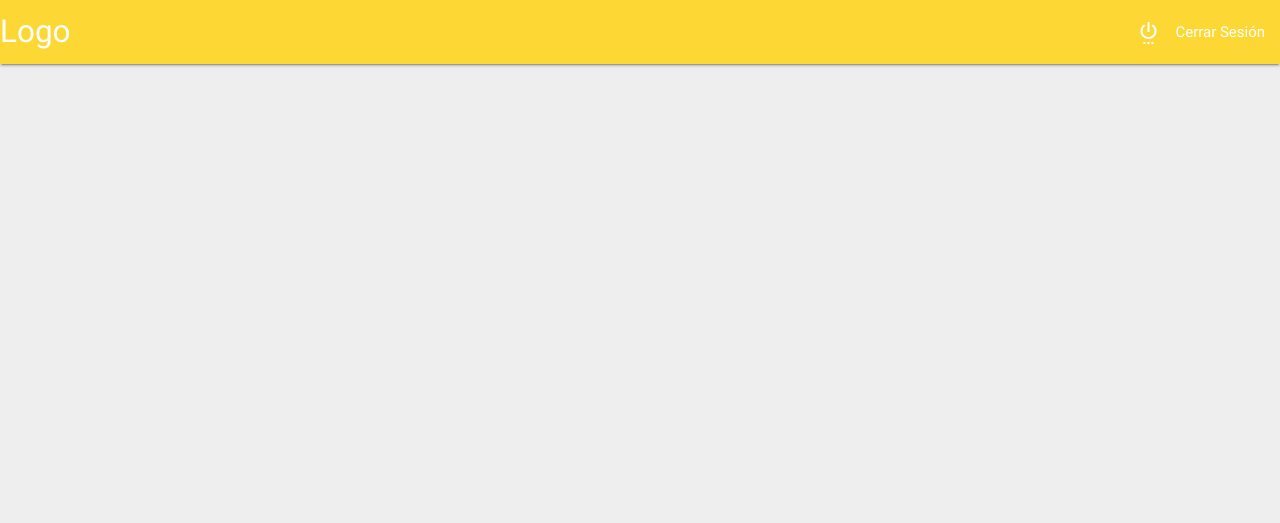
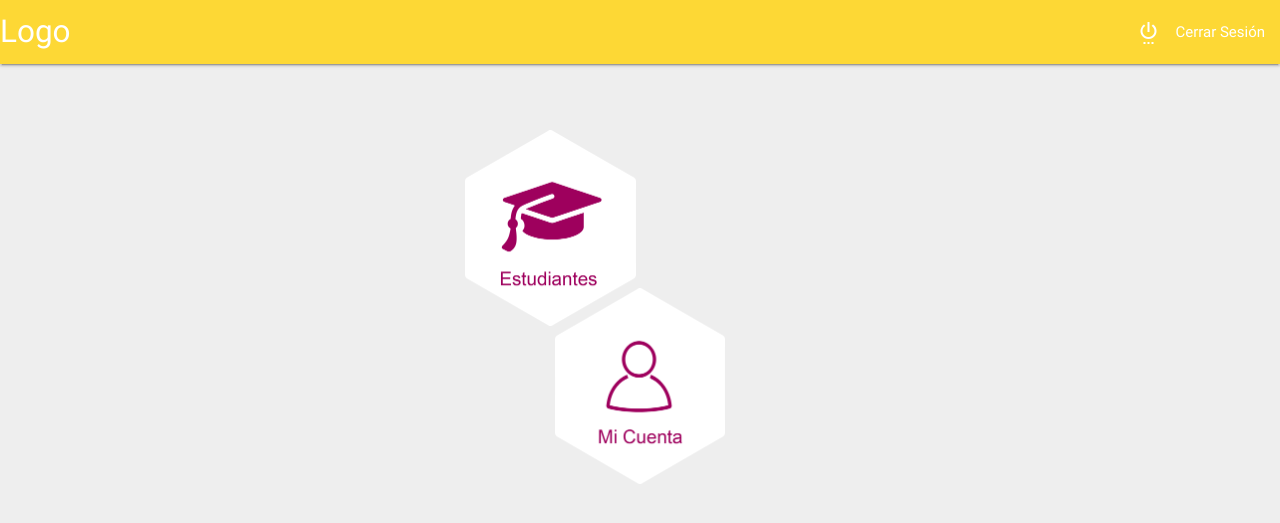
Before and after one commit to lunamrcc/Serendipia, a Django app: page /Admin in a window 1280 px wide. Shown: the top 523 px of the page. Run offline with Django 3.2, Linux system fonts and the light colour scheme.

Commit message:
Admin Menu - Empezando

```diff
--- /dev/null
+++ b/Index/static/Index/css/freelancer.css
@@ -0,0 +1,14 @@
+#AdminMiCuenta{
+    display: block;
+    margin-left: auto;
+    margin-right: auto;
+    margin-top: 25%;
+    width: 19%;
+}
+
+#AdminEstudiante{
+    display: block;
+    width: 19%;
+    margin-left: 30.5%;
+    margin-top: -39.5%;
+}
--- a/Index/templates/Index/dashboard_admin.html
+++ b/Index/templates/Index/dashboard_admin.html
@@ -1 +1,12 @@
 {% extends 'base.html' %}
+
+{% block content %}
+{% load static %}
+
+    <div class="container">
+        <img id="AdminMiCuenta" src="{% static "Index/img/Index_MiCuenta.png" %}"/>
+        <img id="AdminEstudiante" src="{% static "Index/img/Index_Estudiantes.png" %}"/>
+    </div>
+
+
+{% endblock content %}
--- a/Index/templates/base.html
+++ b/Index/templates/base.html
@@ -11,11 +11,13 @@
     <!--Import Google Icon Font-->
     <link href="https://fonts.googleapis.com/icon?family=Material+Icons" rel="stylesheet">
 
-    <!--Import materialize.css-->
+    <!--Import CSS (Materialize, Freelancer)-->
     <link type="text/css" href="{% static "Index/css/materialize.min.css" %}" rel="stylesheet" media="screen,projection">
+    <link type="text/css" href="{% static "Index/css/freelancer.css" %}" rel="stylesheet" media="screen,projection">
 
 
 </head>
+
 <body class="grey lighten-3">
 
   <nav>
@@ -27,6 +29,10 @@
     </div>
   </nav>
 
+  {% block content %}
+
+  {% endblock content %}
+
 </body>
 
 </html>
```
Also changed, not shown: Index/static/Index/img/Index_Estudiantes.png (added), Index/static/Index/img/Index_MiCuenta.png (added).
